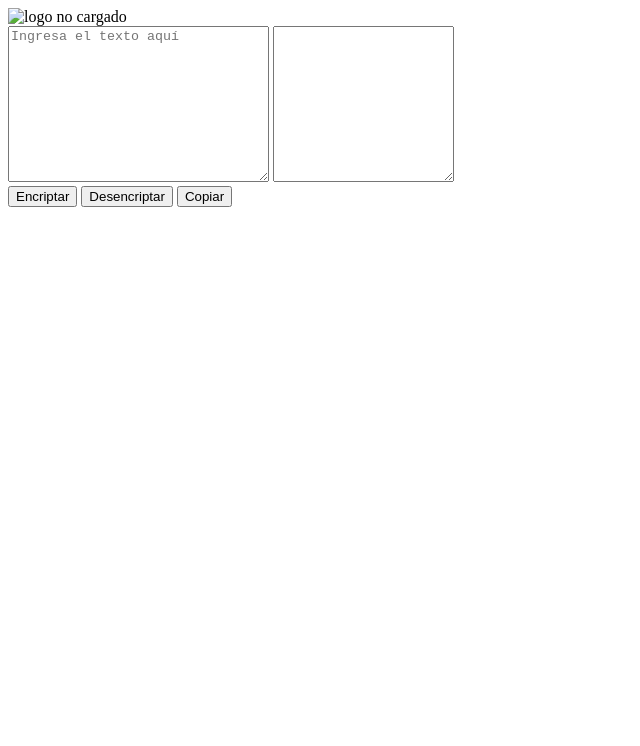
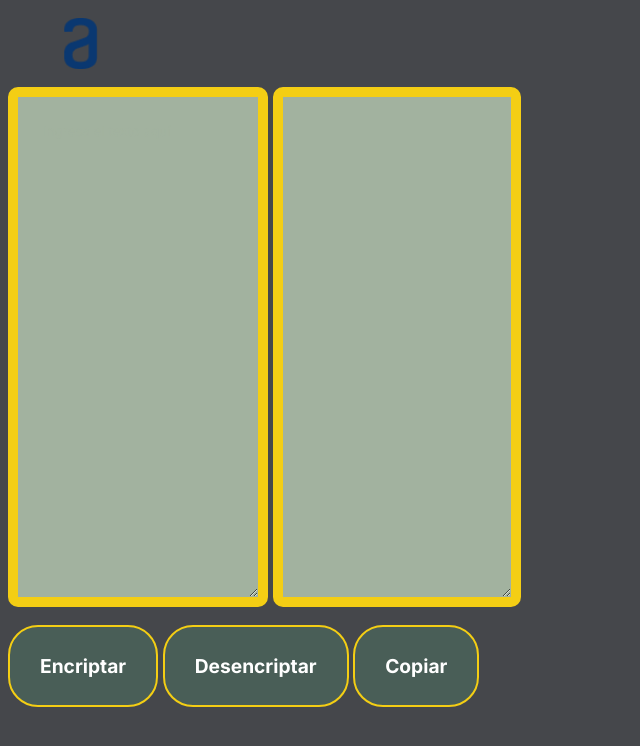
Before and after one commit to DeadlyLancer/SuperEncriptador, a plain HTML site: page index.html in a window 1280 px wide. Shown: the whole page, without its empty margins (0-640 px from the left). Drawn offline with Linux system fonts and the light colour scheme; the site is published under a folder, as on GitHub Pages, so addresses that start at the root find nothing.

Commit message:
los true

```diff
--- a/index.html
+++ b/index.html
@@ -3,7 +3,7 @@
 <head>
     <meta charset="UTF-8">
     <meta name="viewport" content="width=device-width, initial-scale=1.0">
-    <link rel="stylesheet" href="/style.css">
+    <link rel="stylesheet" href="./style.css">
     <link rel="preconnect" href="https://fonts.googleapis.com">
     <link rel="preconnect" href="https://fonts.gstatic.com" crossorigin>
     <link href="https://fonts.googleapis.com/css2?family=Inter:ital,opsz,wght@0,14..32,100..900;1,14..32,100..900&display=swap" rel="stylesheet">
@@ -11,7 +11,7 @@
 </head>
 <body>
     <header>
-        <img class="logo" src="/img/Logo.png" alt="logo no cargado" class="logo">
+        <img class="logo" src="./img/Logo.png" alt="logo no cargado" class="logo">
     </header>
     <main>
         <section class="secc1">
@@ -33,6 +33,6 @@
 
         </section>
     </main>
-    <script src="script.js"></script>
+    <script src="./script.js"></script>
 </body>
 </html>
```
